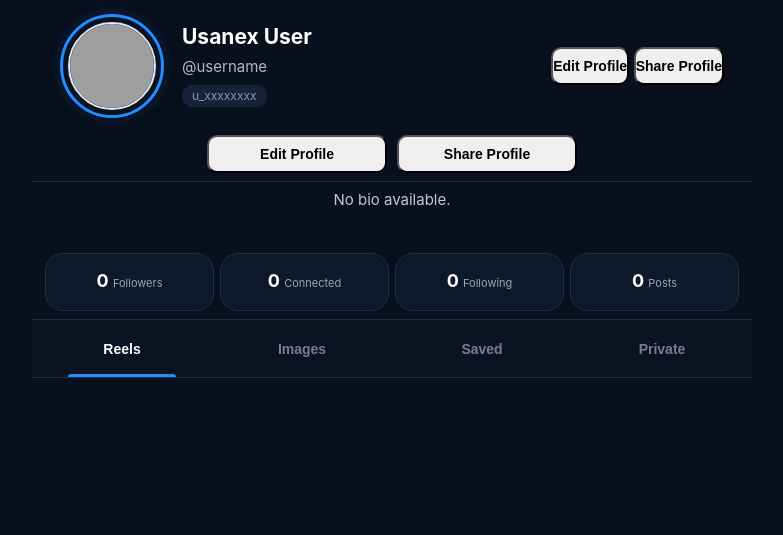
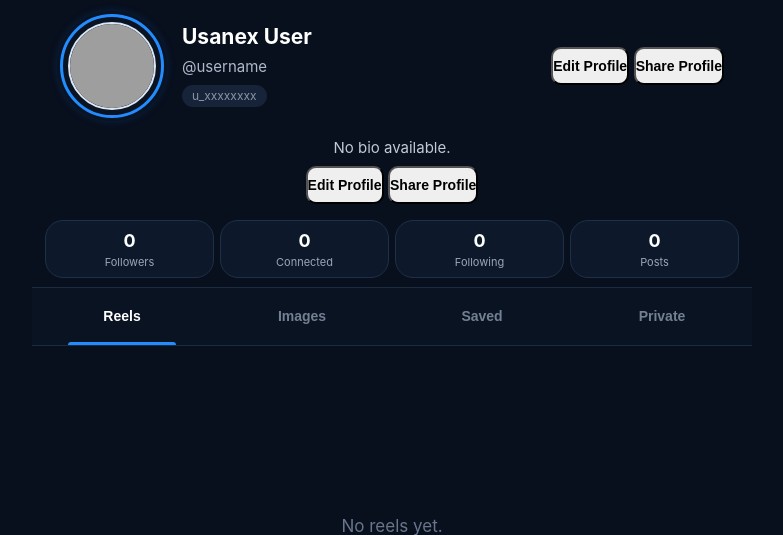
Before and after one commit to usanex4-utt/Usanex, a FastAPI app: template frontend/templates/my-profile.html in a window 1280 px wide. Shown: the part 54-589 px from the top of the page, without its empty margins (248-1031 px from the left). Run offline with FastAPI, Linux system fonts and the light colour scheme; the template is opened without the code that fills it, so the values that code supplies are empty; grey boxes are pictures that could not be loaded.

Commit message:
Update my-profile.html

```diff
--- a/frontend/templates/my-profile.html
+++ b/frontend/templates/my-profile.html
@@ -38,12 +38,14 @@
             +
         </button>
 
+
         <h1
             class="profile-header-name"
             id="profileName"
         >
             Usanex User
         </h1>
+
 
         <button
             type="button"
@@ -65,8 +67,10 @@
 
     <main class="profile-main">
 
+
         <!-- =================================================
-             PROFILE + USER INFORMATION
+             PROFILE USER ROW
+             NO EDIT / SHARE BUTTONS HERE
         ================================================== -->
 
         <section class="profile-user-row">
@@ -114,33 +118,7 @@
 
 
         <!-- =================================================
-             EDIT + SHARE PROFILE
-        ================================================== -->
-
-        <section class="profile-action-row">
-
-            <button
-                type="button"
-                class="profile-action-button edit-profile-action"
-                id="profileEditAction"
-            >
-                Edit Profile
-            </button>
-
-
-            <button
-                type="button"
-                class="profile-action-button share-profile-action"
-                id="profileShareAction"
-            >
-                Share Profile
-            </button>
-
-        </section>
-
-
-        <!-- =================================================
-             BIO
+             BIO + LINKS + ACTION BUTTONS
         ================================================== -->
 
         <section class="profile-bio-section">
@@ -152,11 +130,41 @@
                 No bio available.
             </p>
 
+
+            <!-- PROFILE LINKS -->
+
             <div
                 class="profile-links"
                 id="profileLinks"
                 hidden
             ></div>
+
+
+            <!-- =================================================
+                 EDIT + SHARE
+                 ONLY HERE
+            ================================================== -->
+
+            <div class="profile-actions">
+
+                <button
+                    type="button"
+                    class="profile-action-button edit-action"
+                    id="editProfileButton"
+                >
+                    Edit Profile
+                </button>
+
+
+                <button
+                    type="button"
+                    class="profile-action-button share-action"
+                    id="shareProfileButton"
+                >
+                    Share Profile
+                </button>
+
+            </div>
 
         </section>
 
@@ -169,8 +177,6 @@
 
             <div class="profile-stat">
 
-                <div class="profile-stat-pill">
-
                 <strong id="followersCount">
                     0
                 </strong>
@@ -181,12 +187,8 @@
 
             </div>
 
-            </div>
-
 
             <div class="profile-stat">
-
-                <div class="profile-stat-pill">
 
                 <strong id="connectedCount">
                     0
@@ -198,12 +200,8 @@
 
             </div>
 
-            </div>
-
 
             <div class="profile-stat">
-
-                <div class="profile-stat-pill">
 
                 <strong id="followingCount">
                     0
@@ -215,12 +213,8 @@
 
             </div>
 
-            </div>
-
 
             <div class="profile-stat">
-
-                <div class="profile-stat-pill">
 
                 <strong id="postsCount">
                     0
@@ -229,8 +223,6 @@
                 <span>
                     Posts
                 </span>
-
-                </div>
 
             </div>
 
@@ -254,6 +246,7 @@
                 Reels
             </button>
 
+
             <button
                 type="button"
                 class="profile-content-tab"
@@ -262,6 +255,7 @@
                 Images
             </button>
 
+
             <button
                 type="button"
                 class="profile-content-tab"
@@ -269,6 +263,7 @@
             >
                 Saved
             </button>
+
 
             <button
                 type="button"
@@ -282,7 +277,7 @@
 
 
         <!-- =================================================
-             CONTENT
+             REELS / CONTENT
         ================================================== -->
 
         <section
@@ -317,6 +312,7 @@
             ×
         </button>
 
+
         <img
             id="viewerPhoto"
             src=""
@@ -343,15 +339,19 @@
                     Edit Profile
                 </h2>
 
+
                 <button
                     type="button"
                     id="closeEditProfile"
+                    aria-label="Close"
                 >
                     ×
                 </button>
 
             </div>
 
+
+            <!-- PROFILE PHOTO -->
 
             <div class="edit-profile-photo-area">
 
@@ -361,12 +361,14 @@
                     alt="Profile photo"
                 >
 
+
                 <button
                     type="button"
                     id="changeProfilePhotoButton"
                 >
                     Change Photo
                 </button>
+
 
                 <input
                     type="file"
@@ -378,6 +380,8 @@
             </div>
 
 
+            <!-- NAME -->
+
             <label>
                 Name
 
@@ -385,9 +389,13 @@
                     type="text"
                     id="editName"
                     maxlength="100"
+                    autocomplete="name"
                 >
+
             </label>
 
+
+            <!-- USERNAME -->
 
             <label>
                 Username
@@ -397,8 +405,11 @@
                     id="editUsername"
                     disabled
                 >
+
             </label>
 
+
+            <!-- USER ID -->
 
             <label>
                 User ID
@@ -408,8 +419,11 @@
                     id="editUserId"
                     disabled
                 >
+
             </label>
 
+
+            <!-- BIO -->
 
             <label>
                 Bio
@@ -419,8 +433,11 @@
                     maxlength="500"
                     rows="4"
                 ></textarea>
+
             </label>
 
+
+            <!-- WEBSITE -->
 
             <label>
                 Website
@@ -428,9 +445,13 @@
                 <input
                     type="url"
                     id="editWebsite"
+                    autocomplete="url"
                 >
+
             </label>
 
+
+            <!-- INSTAGRAM -->
 
             <label>
                 Instagram
@@ -438,9 +459,13 @@
                 <input
                     type="text"
                     id="editInstagram"
+                    autocomplete="off"
                 >
+
             </label>
 
+
+            <!-- SOCIAL LINK -->
 
             <label>
                 Social Link
@@ -448,15 +473,21 @@
                 <input
                     type="url"
                     id="editSocialLink"
+                    autocomplete="url"
                 >
+
             </label>
 
+
+            <!-- MESSAGE -->
 
             <div
                 class="edit-profile-message"
                 id="editProfileMessage"
             ></div>
 
+
+            <!-- SAVE -->
 
             <button
                 type="button"
@@ -472,7 +503,8 @@
 
 
     <!-- =====================================================
-         PROFILE MENU — NO EDIT PROFILE HERE
+         THREE DOT MENU
+         EDIT PROFILE REMOVED FROM HERE
     ====================================================== -->
 
     <div
@@ -560,6 +592,7 @@
         aria-label="Main navigation"
     >
 
+
         <!-- HOME -->
 
         <button
@@ -574,9 +607,13 @@
                 stroke="currentColor"
                 stroke-width="1.8"
             >
+
                 <path d="M3 10.5L12 3l9 7.5"></path>
+
                 <path d="M5.5 9.5V21h13V9.5"></path>
+
             </svg>
+
 
             <span>
                 Home
@@ -608,6 +645,7 @@
                     rx="3"
                 ></rect>
 
+
                 <path d="M8 4l3 5"></path>
 
                 <path d="M14 4l3 5"></path>
@@ -615,6 +653,7 @@
                 <path d="M10 12l5 3-5 3v-6z"></path>
 
             </svg>
+
 
             <span>
                 Reel
@@ -644,9 +683,11 @@
                     r="7"
                 ></circle>
 
+
                 <path d="M20 20l-4-4"></path>
 
             </svg>
+
 
             <span>
                 Search
@@ -676,9 +717,11 @@
                         d="M18 9a6 6 0 0 0-12 0c0 7-3 7-3 9h18c0-2-3-2-3-9"
                     ></path>
 
+
                     <path d="M10 21h4"></path>
 
                 </svg>
+
 
                 <span
                     class="notification-dot"
@@ -686,6 +729,7 @@
                 ></span>
 
             </span>
+
 
             <span>
                 Notification
@@ -715,11 +759,13 @@
                     r="4"
                 ></circle>
 
+
                 <path
                     d="M4 21c0-4 3.5-7 8-7s8 3 8 7"
                 ></path>
 
             </svg>
+
 
             <span>
                 Profile
@@ -732,8 +778,12 @@
 </div>
 
 
+<!-- =====================================================
+     JAVASCRIPT
+====================================================== -->
+
 <script
-    src="/static/js/my-profile.js?v=42"
+    src="/static/js/my-profile.js?v=41"
     defer
 ></script>
 
```
Lines whose indentation alone changed are shown as unchanged.
